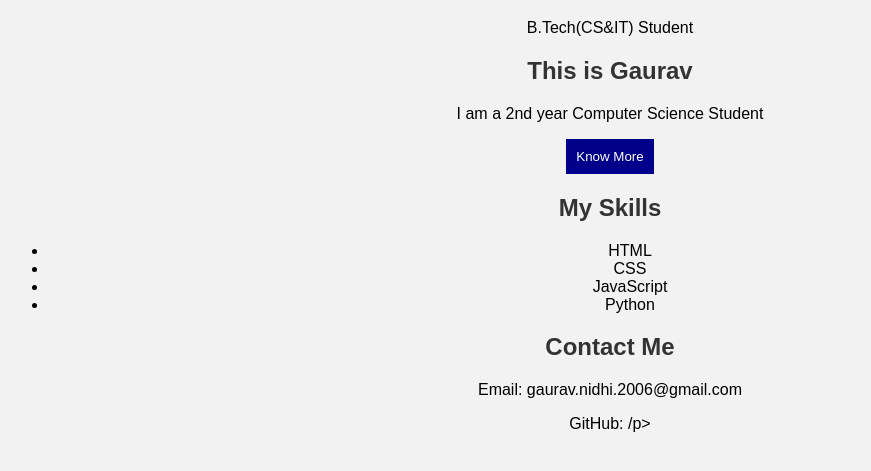
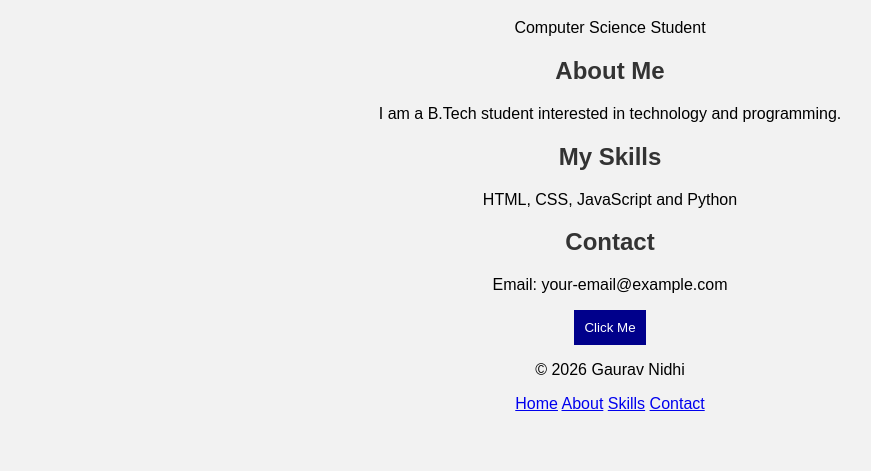
Before and after one commit to GauravNidhiCodes/Github-practical-test, a plain HTML site: page index.html in a window 1280 px wide. Shown: the part 99-570 px from the top of the page, without its empty margins (30-901 px from the left). Drawn offline with Linux system fonts and the light colour scheme.

Commit message:
Added index

```diff
--- a/index.html
+++ b/index.html
@@ -1,49 +1,38 @@
+
 <!DOCTYPE html>
-<html lang="en">
+<html>
 <head>
-    <meta charset="UTF-8">
-    <meta name="viewport" content="width=device-width, initial-scale=1.0">
-    <title> My Personal Portfolio</title>
+    <title>My Portfolio</title>
     <link rel="stylesheet" href="style.css">
 </head>
-
-
 <body>
 
+    <h1>Gaurav Nidhi</h1>
+    <p>Computer Science Student</p>
 
-    <header>
+    <h2>About Me</h2>
+    <p>I am a B.Tech student interested in technology and programming.</p>
 
-        <h1> Gaurav Nidhi </h1>
-        <p>B.Tech(CS&IT) Student </p>
-    </header>
+    <h2>My Skills</h2>
+    <p>HTML, CSS, JavaScript and Python</p>
 
-    <main>
-        <section class="intro">
-            <h2> This is Gaurav </h2>
-            <p>
-                I am a 2nd year Computer Science Student
-            </p>
-            <button onclick="showMessage()">Know More</button>
-        </section>
+    <h2>Contact</h2>
+    <p>Email: your-email@example.com</p>
 
-
-        <section class="skills">
-            <h2>My Skills</h2>
-            <ul>
-                <li>HTML</li>
-                <li>CSS</li>
-                <li>JavaScript</li>
-                <li>Python</li>
-            </ul>
-        </section>
-
-        <section class="contact">
-            <h2>Contact Me</h2>
-            <p>Email: gaurav.nidhi.2006@gmail.com</p>
-            <p>GitHub: /p>
-        </section>
-    </main>
+    <button onclick="showMessage()">Click Me</button>
 
     <script src="script.js"></script>
+
+    <footer>
+        <p>© 2026 Gaurav Nidhi</p>
+    </footer>
+
 </body>
+
+<nav>
+    <a href= "#home" >Home</a>
+    <a href= "#about" >About</a>
+    <a href= "#skills" >Skills</a>
+    <a href= "#contact" >Contact</a>
+</nav>
 </html>
```
